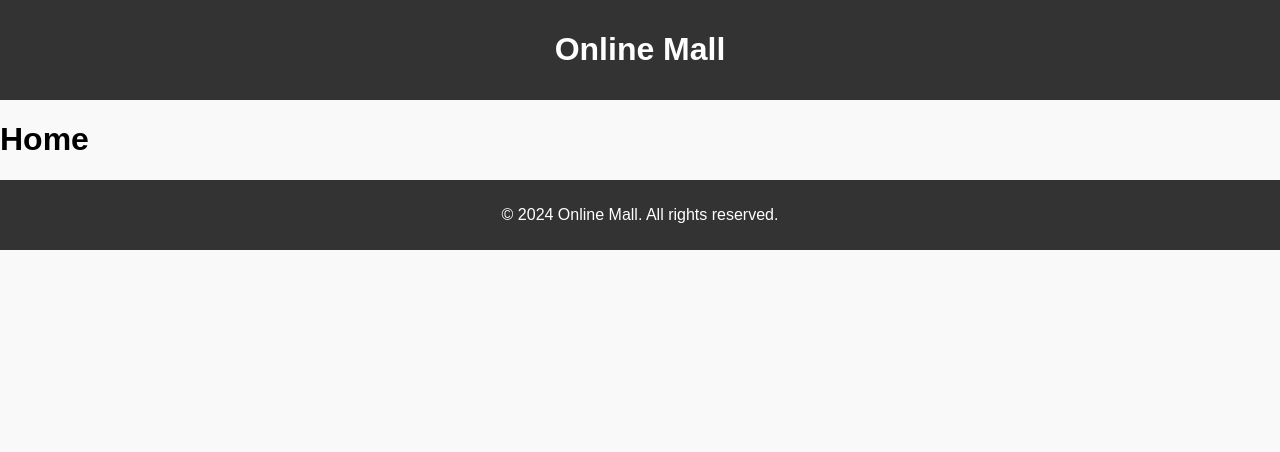
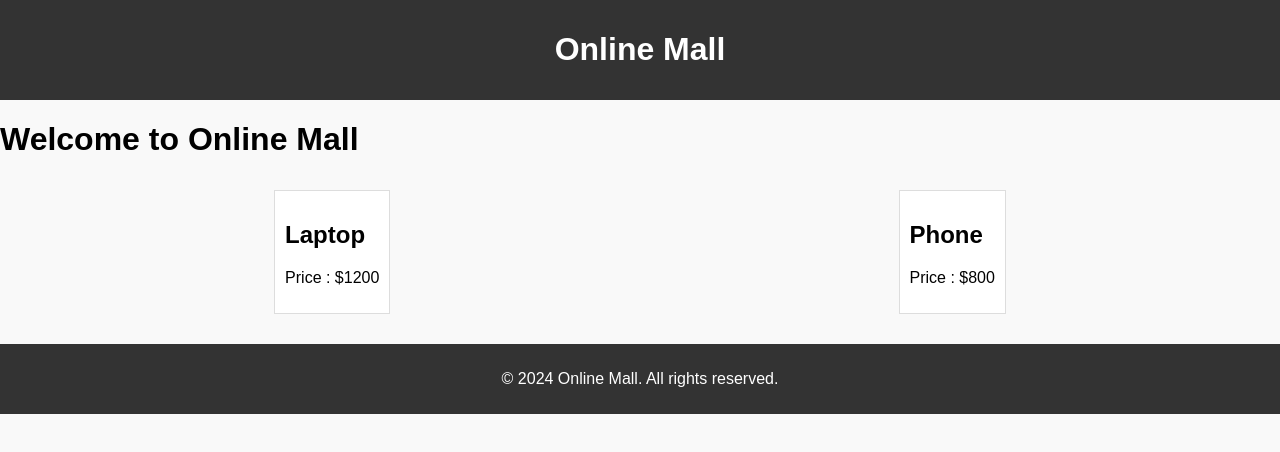
Before and after one commit to YeonwooNuf/online-mall-frontend, a React (Create React App) app: page / in a window 1280 px wide. Shown: the top 452 px of the page. Built offline with nearby package versions, Linux system fonts and the light colour scheme.

Commit message:
// Home 페이지 기본 구성

```diff
--- a/src/pages/Home.js
+++ b/src/pages/Home.js
@@ -1,9 +1,22 @@
 import React from "react";
+import ProductCard from "../components/ProductCard";
 
 function Home() {
-    return(
+    const products = [
+        { id: 1, name: "Laptop", price: 1200 },
+        { id: 2, name: "Phone", price: 800 },
+    ];
+
+    return (
         <div>
-            <h1>Home</h1>
+            <h1>Welcome to Online Mall</h1>
+            <div className="product-list">
+                {products.map((product) => (
+                    <ProductCard
+                        key={product.id}
+                        name={product.name}
+                        price={product.price} />))}
+            </div>
         </div>
     );
 }
```
